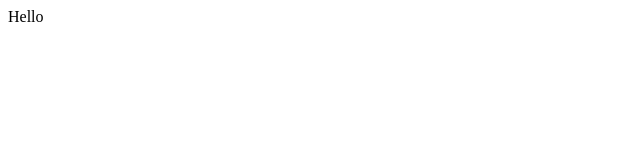
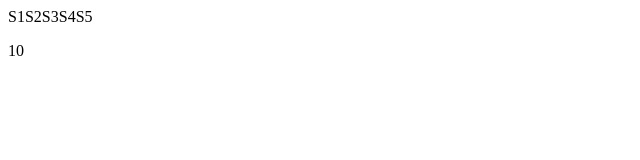
Before and after one commit to Scientific-Research/usepopcorn, a React (Vite) app: page / in a window 1280 px wide. Shown: the top 160 px of the page, without its empty margins (0-640 px from the left). Built offline with nearby package versions, Linux system fonts and the light colour scheme.

Commit message:
using Array.from => we will have an array from S1 to S5

```diff
--- a/src/components/StarRating.tsx
+++ b/src/components/StarRating.tsx
@@ -1,3 +1,12 @@
 export const StarRating = () => {
-  return <div>Hello</div>;
+  return (
+    <div>
+      <div>
+        {Array.from({ length: 5 }, (_, i) => (
+          <span key={i}>S{i + 1}</span>
+        ))}
+      </div>
+      <p>10</p>
+    </div>
+  );
 };
```
